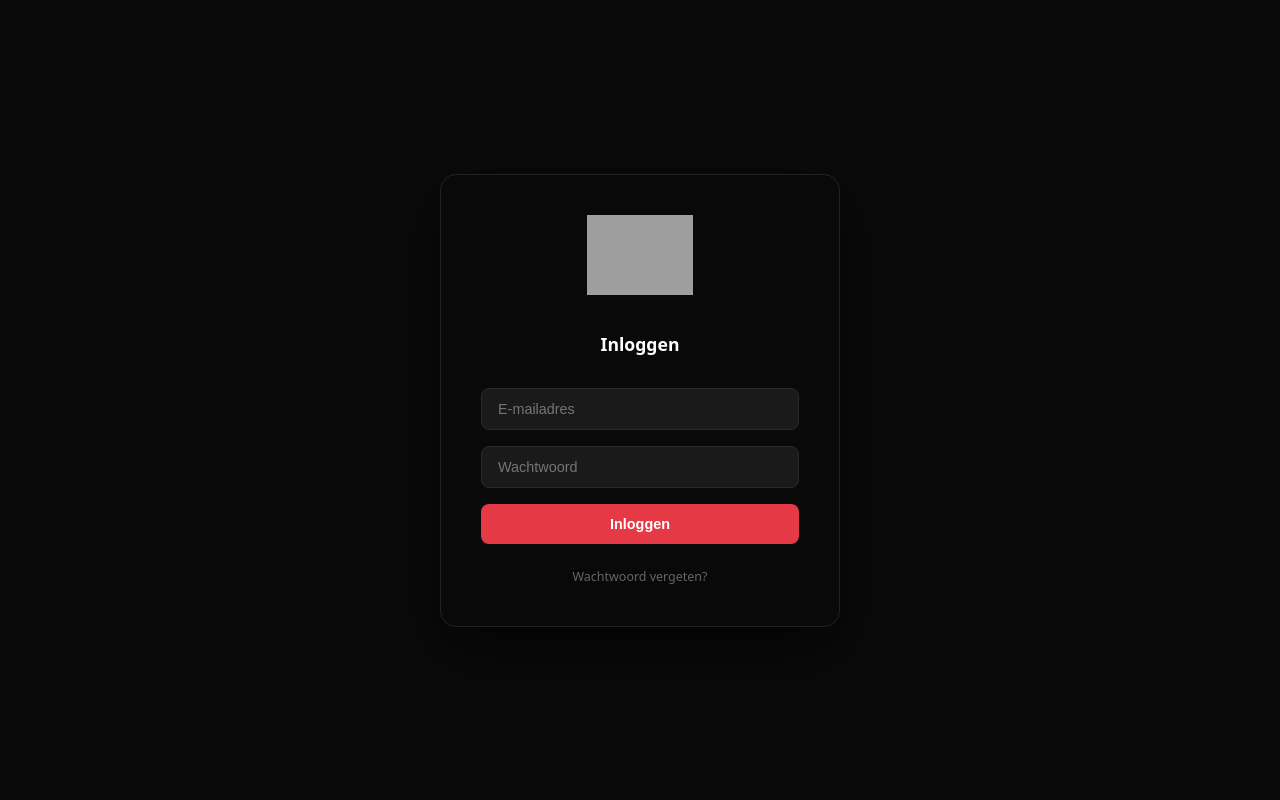
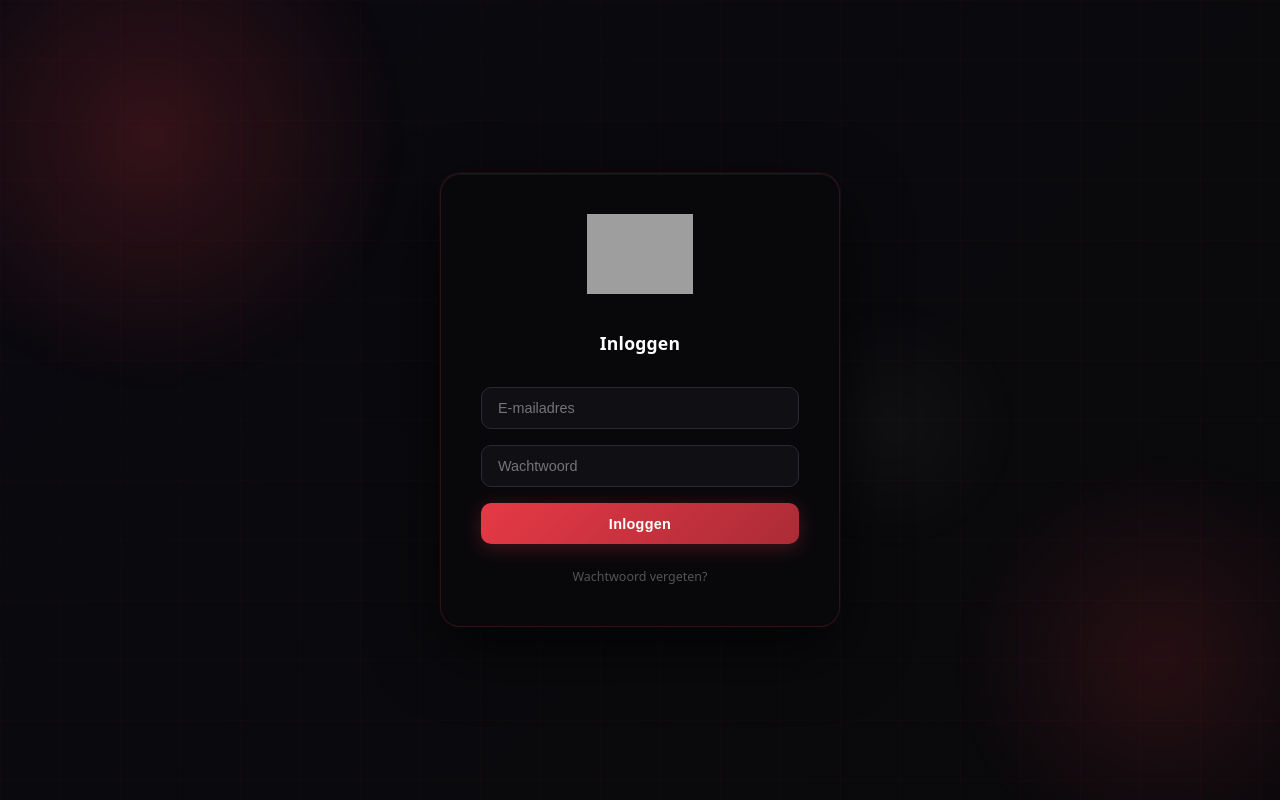
Before and after one commit to bryandezwart-portfolio/bdz, a Next.js app: page /cms/login in a window 1280 px wide. Built offline with nearby package versions, Linux system fonts and the light colour scheme; no server answers; the database is empty; grey boxes are pictures that could not be loaded.

Commit message:
feat: mooie animated achtergrond login pagina

```diff
--- a/app/cms/login/page.tsx
+++ b/app/cms/login/page.tsx
@@ -51,19 +51,75 @@ export default function CmsLoginPage() {
   const accent = cmsConfig.accentColor;
 
   return (
+    <>
+      <style>{`
+        @keyframes gradientShift {
+          0%   { background-position: 0% 50%; }
+          50%  { background-position: 100% 50%; }
+          100% { background-position: 0% 50%; }
+        }
+        @keyframes float {
+          0%, 100% { transform: translateY(0px) scale(1); }
+          50%       { transform: translateY(-20px) scale(1.05); }
+        }
+        .orb1 {
+          position: absolute;
+          width: 500px;
+          height: 500px;
+          border-radius: 50%;
+          background: radial-gradient(circle, ${accent}33 0%, transparent 70%);
+          top: -100px;
+          left: -100px;
+          animation: float 8s ease-in-out infinite;
+          pointer-events: none;
+        }
+        .orb2 {
+          position: absolute;
+          width: 400px;
+          height: 400px;
+          border-radius: 50%;
+          background: radial-gradient(circle, ${accent}22 0%, transparent 70%);
+          bottom: -80px;
+          right: -80px;
+          animation: float 10s ease-in-out infinite reverse;
+          pointer-events: none;
+        }
+        .orb3 {
+          position: absolute;
+          width: 250px;
+          height: 250px;
+          border-radius: 50%;
+          background: radial-gradient(circle, #ffffff08 0%, transparent 70%);
+          top: 40%;
+          left: 60%;
+          animation: float 12s ease-in-out infinite;
+          pointer-events: none;
+        }
+      `}</style>
       <div style={{
         minHeight: "100vh",
         display: "flex",
         alignItems: "center",
         justifyContent: "center",
-      background: "#0a0a0a",
-      backgroundImage: loginBg && loginBgType === "image" ? `url('${loginBg}')` : undefined,
-      backgroundSize: "cover",
-      backgroundPosition: "center",
+        background: loginBg && loginBgType === "image"
+          ? `url('${loginBg}') center/cover`
+          : "linear-gradient(135deg, #060608 0%, #0d0d14 25%, #080810 50%, #0a0a0d 75%, #060608 100%)",
+        backgroundSize: loginBg && loginBgType === "image" ? "cover" : "400% 400%",
+        animation: !loginBg ? "gradientShift 15s ease infinite" : undefined,
         fontFamily: "system-ui, sans-serif",
         position: "relative",
         overflow: "hidden",
       }}>
+        {/* Animated orbs — alleen als er geen eigen achtergrond is */}
+        {!loginBg && (
+          <>
+            <div className="orb1" />
+            <div className="orb2" />
+            <div className="orb3" />
+          </>
+        )}
+
+        {/* Video achtergrond */}
         {loginBg && loginBgType === "video" && (
           <video
             src={loginBg}
@@ -81,16 +137,28 @@ export default function CmsLoginPage() {
             }}
           />
         )}
-      <div style={{ position: "relative", zIndex: 1, width: "100%", display: "flex", justifyContent: "center" }}>
+
+        {/* Grid overlay voor texture */}
+        {!loginBg && (
+          <div style={{
+            position: "absolute",
+            inset: 0,
+            backgroundImage: `linear-gradient(${accent}08 1px, transparent 1px), linear-gradient(90deg, ${accent}08 1px, transparent 1px)`,
+            backgroundSize: "60px 60px",
+            pointerEvents: "none",
+          }} />
+        )}
+
+        <div style={{ position: "relative", zIndex: 1, width: "100%", display: "flex", justifyContent: "center", padding: "1rem" }}>
           <div style={{
             width: "100%",
             maxWidth: 400,
             padding: "2.5rem",
-          background: "rgba(10,10,10,0.92)",
-          borderRadius: 16,
-          border: "1px solid #222",
-          boxShadow: "0 24px 64px rgba(0,0,0,0.6)",
-          backdropFilter: "blur(12px)",
+            background: "rgba(8,8,12,0.88)",
+            borderRadius: 20,
+            border: `1px solid ${accent}30`,
+            boxShadow: `0 24px 64px rgba(0,0,0,0.7), 0 0 0 1px #ffffff08, inset 0 1px 0 #ffffff0a`,
+            backdropFilter: "blur(20px)",
           }}>
             <div style={{ textAlign: "center", marginBottom: "2rem" }}>
               <Image
@@ -108,6 +176,7 @@ export default function CmsLoginPage() {
               fontWeight: 600,
               textAlign: "center",
               marginBottom: "2rem",
+              letterSpacing: "0.01em",
             }}>
               Inloggen
             </h1>
@@ -123,14 +192,17 @@ export default function CmsLoginPage() {
                 style={{
                   width: "100%",
                   padding: "0.75rem 1rem",
-                background: "#1a1a1a",
-                border: "1px solid #2a2a2a",
-                borderRadius: 8,
+                  background: "#0f0f14",
+                  border: "1px solid #2a2a35",
+                  borderRadius: 10,
                   color: "#fff",
                   fontSize: "0.9rem",
                   outline: "none",
                   boxSizing: "border-box",
+                  transition: "border-color 0.2s",
                 }}
+                onFocus={(e) => e.target.style.borderColor = accent}
+                onBlur={(e) => e.target.style.borderColor = "#2a2a35"}
               />
               <input
                 type="password"
@@ -142,14 +214,17 @@ export default function CmsLoginPage() {
                 style={{
                   width: "100%",
                   padding: "0.75rem 1rem",
-                background: "#1a1a1a",
-                border: "1px solid #2a2a2a",
-                borderRadius: 8,
+                  background: "#0f0f14",
+                  border: "1px solid #2a2a35",
+                  borderRadius: 10,
                   color: "#fff",
                   fontSize: "0.9rem",
                   outline: "none",
                   boxSizing: "border-box",
+                  transition: "border-color 0.2s",
                 }}
+                onFocus={(e) => e.target.style.borderColor = accent}
+                onBlur={(e) => e.target.style.borderColor = "#2a2a35"}
               />
 
               {error && (
@@ -170,16 +245,20 @@ export default function CmsLoginPage() {
                 type="submit"
                 disabled={loading}
                 style={{
-                padding: "0.75rem",
-                background: loading ? "#333" : accent,
+                  padding: "0.78rem",
+                  background: loading ? "#333" : `linear-gradient(135deg, ${accent}, ${accent}bb)`,
                   color: "#fff",
                   border: "none",
-                borderRadius: 8,
+                  borderRadius: 10,
                   fontSize: "0.9rem",
                   fontWeight: 600,
                   cursor: loading ? "not-allowed" : "pointer",
-                transition: "background 0.2s",
+                  transition: "opacity 0.2s, transform 0.1s",
+                  boxShadow: loading ? "none" : `0 4px 20px ${accent}44`,
+                  letterSpacing: "0.02em",
                 }}
+                onMouseOver={(e) => { if (!loading) (e.target as HTMLButtonElement).style.opacity = "0.9"; }}
+                onMouseOut={(e) => { (e.target as HTMLButtonElement).style.opacity = "1"; }}
               >
                 {loading ? "Bezig..." : "Inloggen"}
               </button>
@@ -187,7 +266,7 @@ export default function CmsLoginPage() {
               <div style={{ textAlign: "center", marginTop: "0.25rem" }}>
                 <Link
                   href="/cms/login/forgot"
-                style={{ color: "#666", fontSize: "0.78rem", textDecoration: "none" }}
+                  style={{ color: "#555", fontSize: "0.78rem", textDecoration: "none" }}
                 >
                   Wachtwoord vergeten?
                 </Link>
@@ -196,5 +275,6 @@ export default function CmsLoginPage() {
           </div>
         </div>
       </div>
+    </>
   );
 }
```
Lines whose indentation alone changed are shown as unchanged.
